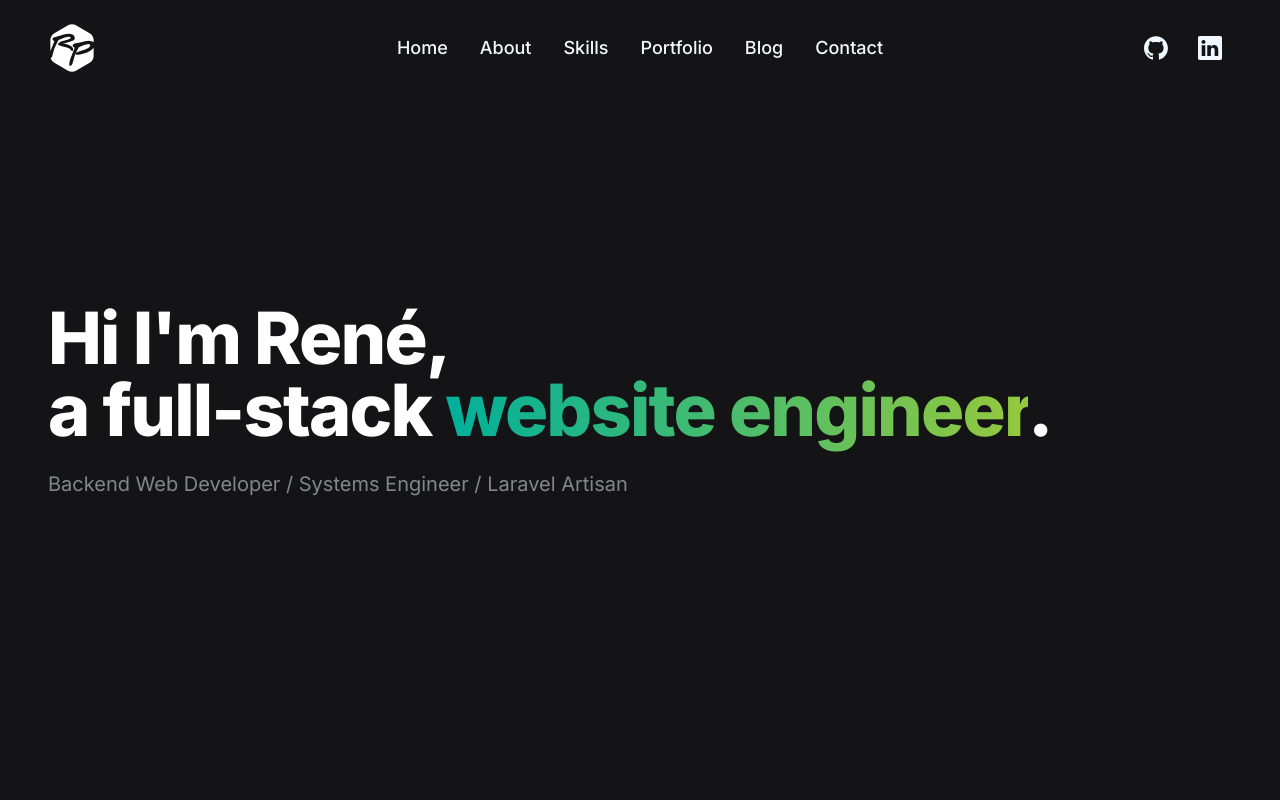
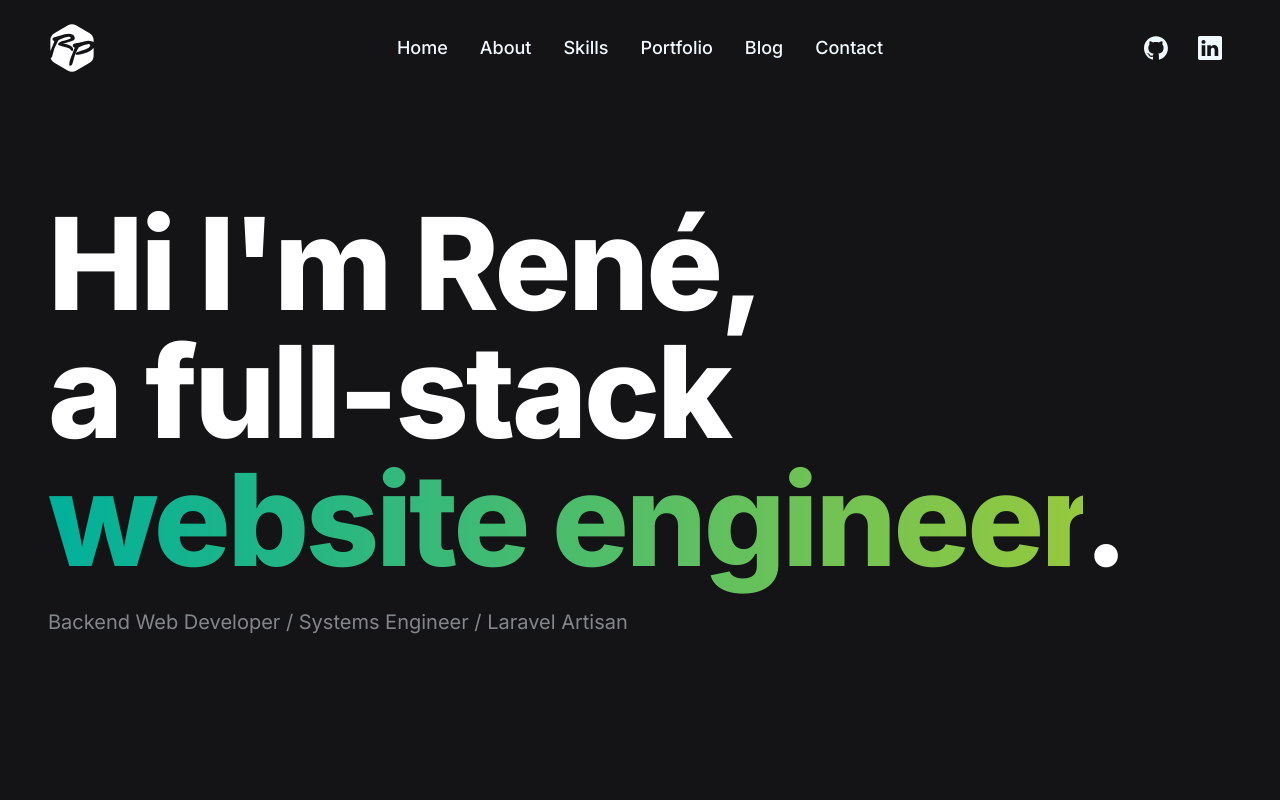
Before and after one commit to renejpeter/portfolio, a Next.js app: page / in a window 1280 px wide. Shown: the top 800 px of the page. Built offline with nearby package versions, Linux system fonts and the light colour scheme.

Commit message:
update title text styling

```diff
--- a/src/components/sections/IntroSection/index.tsx
+++ b/src/components/sections/IntroSection/index.tsx
@@ -7,7 +7,7 @@ const IntroSection = () => {
       <div className="w-full mx-auto max-w-screen-xl px-6 lg:px-12">
         <div className="flex gap-10">
           <div className="flex-1">
-            <h1 className="text-4xl md:text-5xl lg:text-7xl font-extrabold tracking-tight text-white leading-tight mb-3 lg:mb-6">
+            <h1 className="text-5xl sm:text-6xl md:text-7xl lg:text-8xl xl:text-[8rem] font-extrabold tracking-tight text-white leading-tight sm:leading-tight md:leading-tight lg:leading-tighter xl:leading-tighter mb-3 lg:mb-6">
               Hi I&apos;m René, <br />a full-stack{" "}
               <span className="gr-teal-limegreen">website engineer</span>.
             </h1>
```
